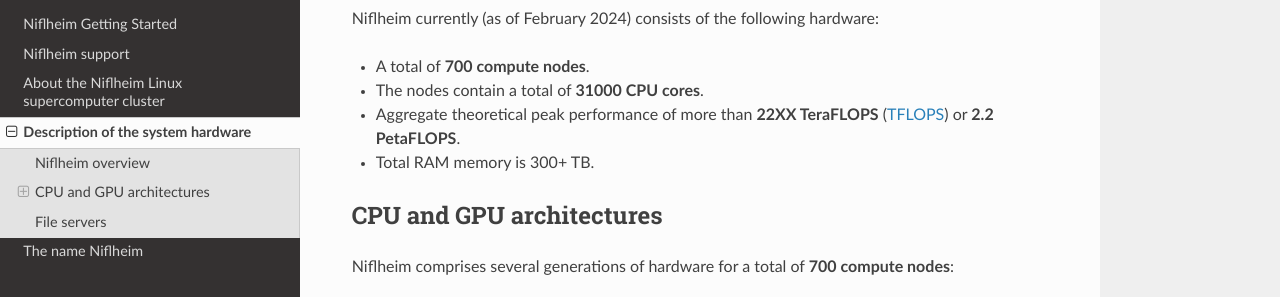
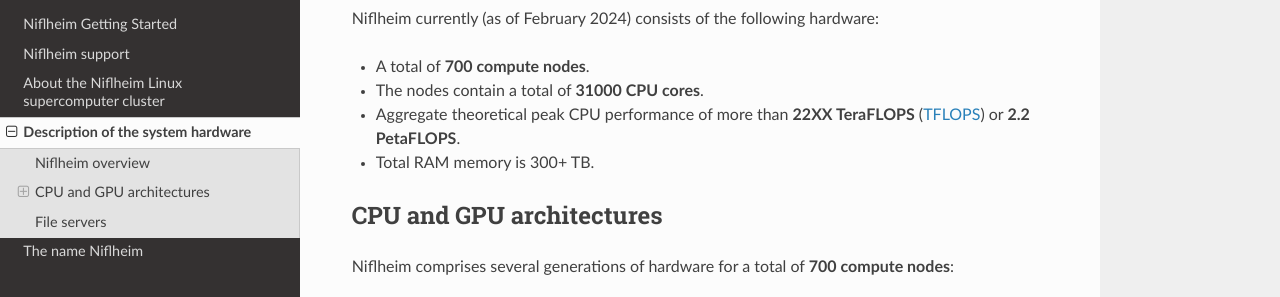
Before and after one commit to OleHolmNielsen/Niflheim_users, a Sphinx documentation site: the page built from docs/Hardware.rst, in a window 1280 px wide and 900 px high, scrolled down 428 px. Shown: the part 153-450 px from the top of the window. Built offline with Sphinx 7.4.7 and the Read the Docs theme 2.0.0, drawn with Linux system fonts in a browser that asks for light colours.

Commit message:
Minor edit

```diff
--- a/docs/Hardware.rst
+++ b/docs/Hardware.rst
@@ -13,7 +13,7 @@
 
 * A total of **700 compute nodes**.
 * The nodes contain a total of **31000 CPU cores**.
-* Aggregate theoretical peak performance of more than **22XX TeraFLOPS** (TFLOPS_) or **2.2 PetaFLOPS**.
+* Aggregate theoretical peak CPU performance of more than **22XX TeraFLOPS** (TFLOPS_) or **2.2 PetaFLOPS**.
 * Total RAM memory is 300+ TB.
 
 .. _TFLOPS: http://en.wikipedia.org/wiki/FLOPS
```
